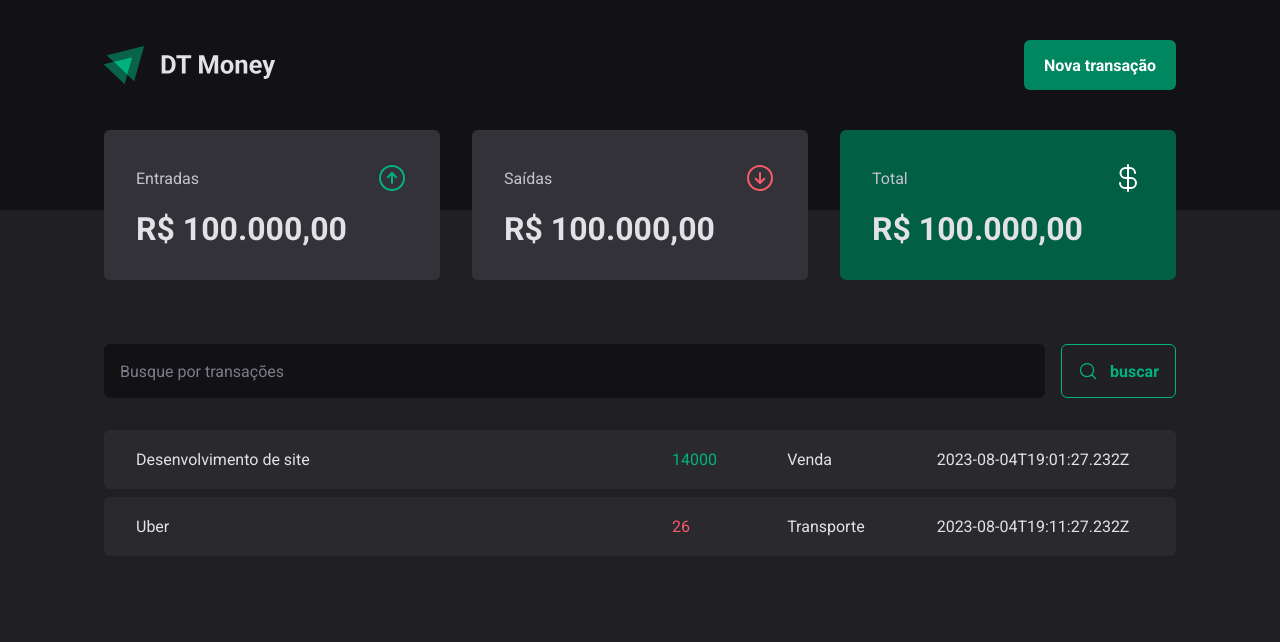
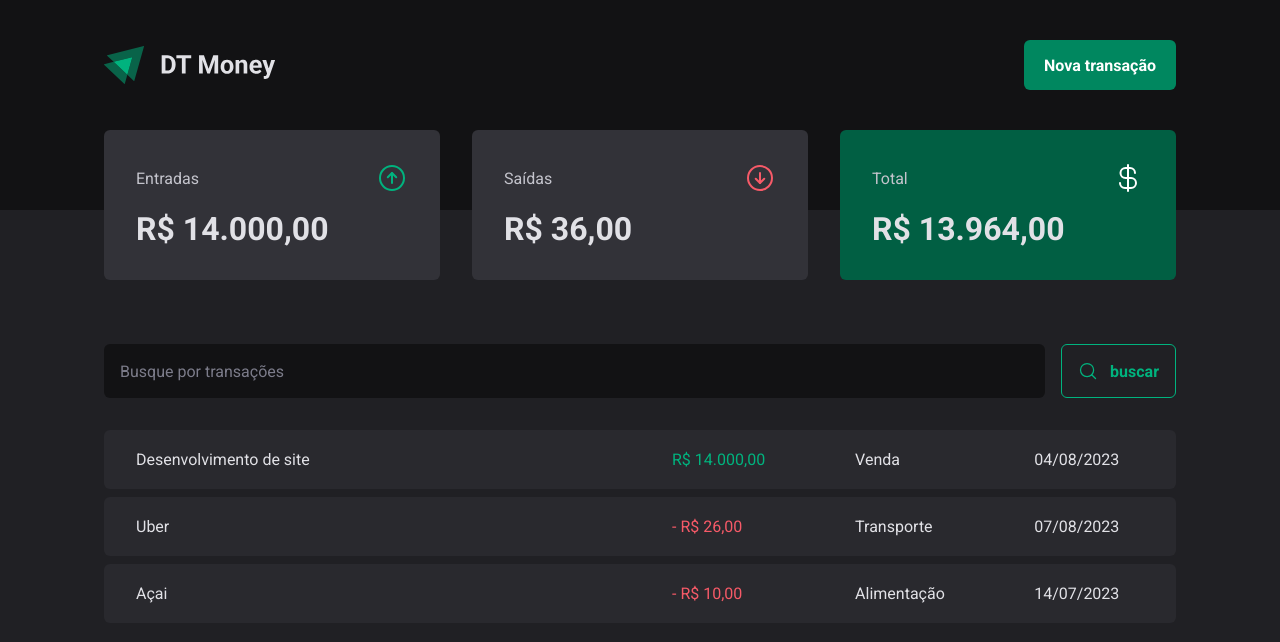
Before and after one commit to GabrielVita/walletmoney, a React (Vite) app in the folder wallet/: page / in a window 1280 px wide. Shown: the top 642 px of the page. Built offline with nearby package versions, Linux system fonts and the light colour scheme; data requests are answered from the project's data file.

Commit message:
format data and hooks calculate

```diff
--- a/wallet/package.json
+++ b/wallet/package.json
@@ -16,7 +16,9 @@
     "phosphor-react": "^1.4.1",
     "react": "^18.2.0",
     "react-dom": "^18.2.0",
-    "styled-components": "^6.0.5"
+    "react-hook-form": "^7.45.4",
+    "styled-components": "^6.0.5",
+    "zod": "^3.21.4"
   },
   "devDependencies": {
     "@types/react": "^18.2.15",
--- a/wallet/server.json
+++ b/wallet/server.json
@@ -14,7 +14,15 @@
             "type": "outcome",
             "category": "Transporte",
             "price": 26,
-            "createdAt": "2023-08-04T19:11:27.232Z"
+            "createdAt": "2023-08-07T19:11:27.232Z"
+        },
+        {
+            "id": 3,
+            "description": "Açai",
+            "type": "outcome",
+            "category": "Alimentação",
+            "price": 10,
+            "createdAt": "2023-07-14T10:11:27.232Z"
         }
     ]
 }
--- a/wallet/src/components/Historic/index.tsx
+++ b/wallet/src/components/Historic/index.tsx
@@ -2,6 +2,7 @@
 import { SearchForm } from "../SearchForm";
 import { PriceHighlight, TransactionsContainer, TransactionsTable } from "./styles";
 import { TransactionsContext } from "../../contexts/TransactionsContext";
+import { dateFormatter, priceFormatter } from "../../utils/formatter";
 
 export function Historic(){
     const {transactions} = useContext(TransactionsContext);
@@ -17,11 +18,12 @@
                                 <td width="50%">{transaction.description}</td>
                                 <td>
                                     <PriceHighlight variant={transaction.type}>
-                                        {transaction.price}
+                                        {transaction.type === 'outcome' && '- '}
+                                        {priceFormatter.format(transaction.price)}
                                     </PriceHighlight>
                                 </td>
                                 <td>{transaction.category}</td>
-                                <td>{transaction.createdAt}</td>
+                                <td>{dateFormatter.format(new Date(transaction.createdAt))}</td>
                             </tr>
                         )
                     })}
--- a/wallet/src/components/Summary/index.tsx
+++ b/wallet/src/components/Summary/index.tsx
@@ -1,10 +1,11 @@
 import { ArrowCircleUp, ArrowCircleDown, CurrencyDollar } from "phosphor-react";
 import { SummaryCard, SummaryContainer } from "./styles";
-import { useContext } from "react";
-import { TransactionsContext } from "../../contexts/TransactionsContext";
+import { priceFormatter } from "../../utils/formatter";
+import { useSummary } from "../../hooks/useSummary";
 
 export function Summary(){
-    const {transactions} = useContext(TransactionsContext);
+    const summary = useSummary();
+
     return(
         <SummaryContainer>
             <SummaryCard>
@@ -12,21 +13,21 @@
                     <span>Entradas</span>
                     <ArrowCircleUp size={32} color="#00b37e"/>
                 </header>
-                <strong>R$ 100.000,00</strong>
+                <strong>{priceFormatter.format(summary.income)}</strong>
             </SummaryCard>
             <SummaryCard>
                 <header>
                     <span>Saídas</span>
                     <ArrowCircleDown size={32} color="#F75a68"/>
                 </header>
-                <strong>R$ 100.000,00</strong>
+                <strong>{priceFormatter.format(summary.outcome)}</strong>
             </SummaryCard>
             <SummaryCard variant="green;">
                 <header>
                     <span>Total</span>
                     <CurrencyDollar size={32} color="#fff"/>
                 </header>
-                <strong>R$ 100.000,00</strong>
+                <strong>{priceFormatter.format(summary.total)}</strong>
             </SummaryCard>
         </SummaryContainer>
     );
--- /dev/null
+++ b/wallet/src/hooks/useSummary.ts
@@ -0,0 +1,25 @@
+import { useContext } from "react";
+import { TransactionsContext } from "../contexts/TransactionsContext";
+
+export function useSummary(){
+    const {transactions} = useContext(TransactionsContext);
+
+    const summary = transactions.reduce(
+        (acc, transaction) => {
+            if(transaction.type === 'income'){
+                acc.income += transaction.price;
+                acc.total += transaction.price;
+            }else{
+                acc.outcome += transaction.price;
+                acc.total -= transaction.price;
+            }
+            return acc;
+        },
+        {
+            income: 0,
+            outcome: 0,
+            total: 0
+        }
+    )
+    return summary;
+}
--- /dev/null
+++ b/wallet/src/utils/formatter.ts
@@ -0,0 +1,6 @@
+export const dateFormatter = new Intl.DateTimeFormat('pt-BR');
+
+export const priceFormatter = new Intl.NumberFormat('pt-BR',{
+    style: 'currency',
+    currency: 'BRL',
+});
```
Also changed, not shown: 1 other file (tests, documents, lock files or other folders).
